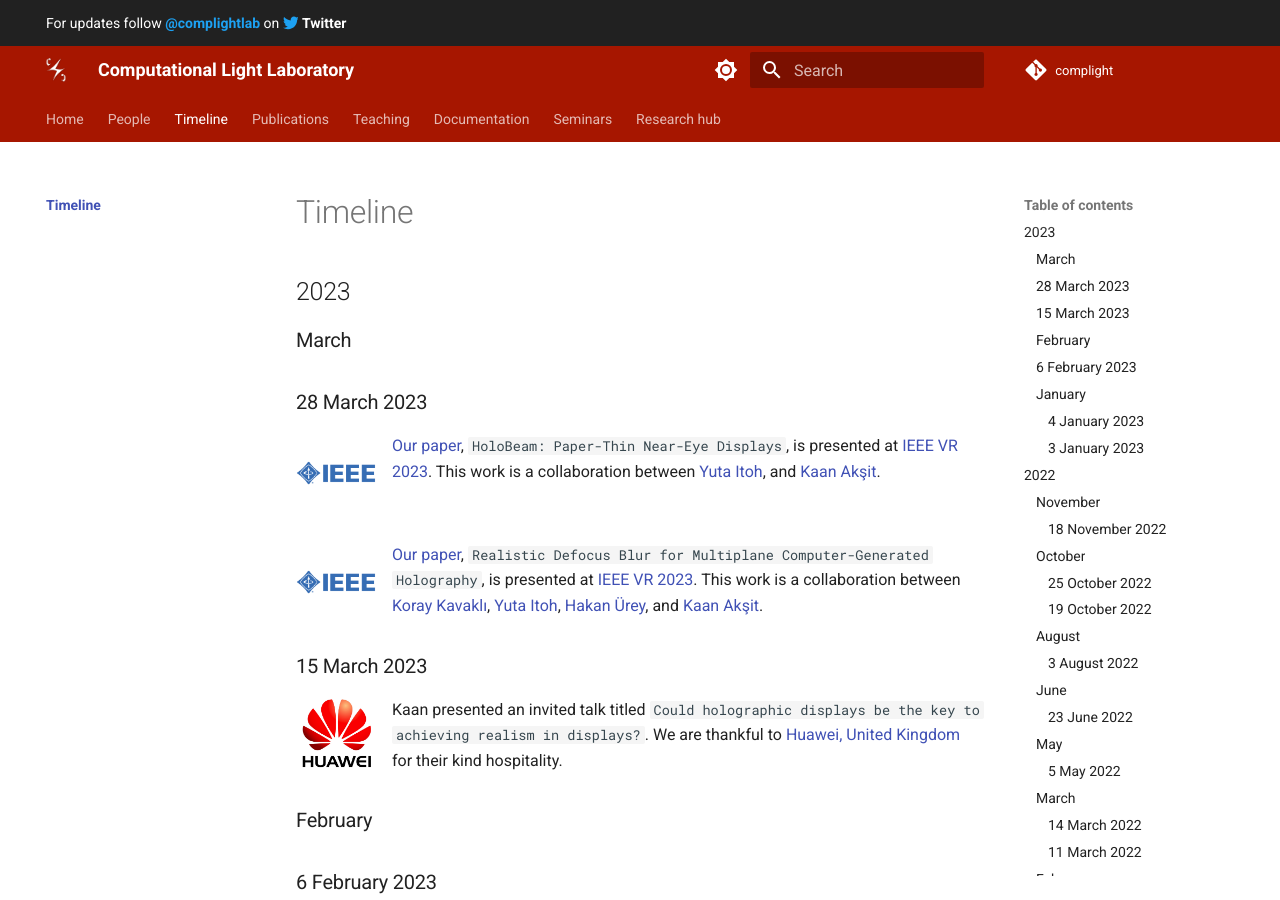
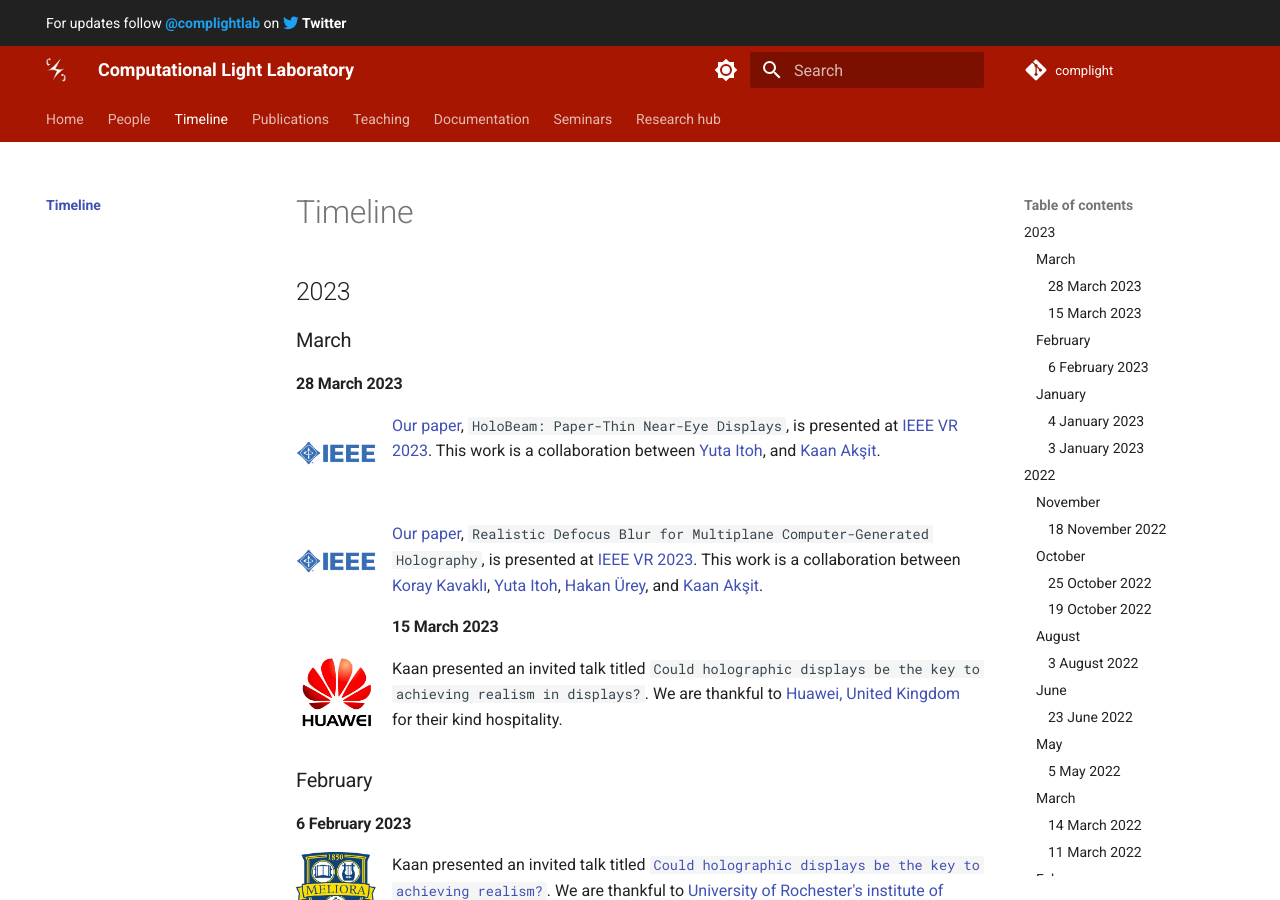
Before and after one commit to complight/complight.github.io, an MkDocs documentation site: the page built from docs/timeline/index.md, in a window 1280 px wide and 900 px high. Built offline with MkDocs 1.6.1 and Material for MkDocs 9.7.7, drawn with Linux system fonts in a browser that asks for light colours.

```diff
--- a/docs/timeline/index.md
+++ b/docs/timeline/index.md
@@ -4,7 +4,7 @@
 
 
 ### March
-### 28 March 2023
+#### 28 March 2023
 <div style="float: left; height:100px;" class="boxed">
 <img align="left" src="../media/ieee.png" width="80" alt/>
 </div>
@@ -25,7 +25,7 @@ This work is a collaboration between
 and [Kaan Akşit](https://kaanaksit.com).
 
 
-### 15 March 2023
+#### 15 March 2023
 <div style="float: left; height:100px;" class="boxed">
 <img align="left" src="../media/huawei.png" width="80" alt/>
 </div>
@@ -34,7 +34,7 @@ We are thankful to [Huawei, United Kingdom](https://www.huawei.com/uk/) for thei
 
 
 ### February
-### 6 February 2023
+#### 6 February 2023
 <div style="float: left; height:100px;" class="boxed">
 <img align="left" src="../media/university_of_rochester.png" width="80" alt/>
 </div>
```
